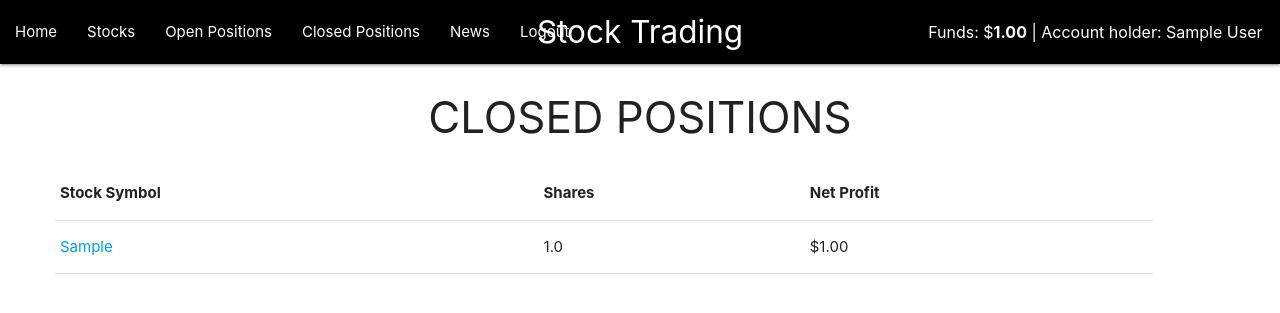
After one commit to zaid-ismail031/stock-trading-website, a Django app: page /close in a window 1280 px wide. The commit adds this page. Shown: the top 313 px of the page. Run offline with Django 3.2, Linux system fonts and the light colour scheme; a user stored in the database is signed in; tables that the repository leaves empty hold one stand-in row (values such as "Sample post").

```diff
--- a/shares/models.py
+++ b/shares/models.py
@@ -84,7 +84,7 @@ class Stocks(models.Model):
 
 class Open(models.Model):
     user = models.ForeignKey("Account", on_delete=models.CASCADE, related_name="open_positions")
-    stock_symbol = models.CharField(max_length=30, unique=True)
+    stock_symbol = models.CharField(max_length=30)
     shares = models.FloatField()
     position = models.DecimalField(max_digits=10000000000000, decimal_places=2)
     timestamp = models.DateTimeField(auto_now=True)
@@ -95,7 +95,7 @@ class Open(models.Model):
 
 class Closed(models.Model):
     user = models.ForeignKey("Account", on_delete=models.CASCADE, related_name="closed_positions")
-    stock_symbol = models.CharField(max_length=30, unique=True)
+    stock_symbol = models.CharField(max_length=30)
     shares = models.FloatField()
     gains = models.DecimalField(max_digits=10000000000000, decimal_places=2)
     timestamp = models.DateTimeField(auto_now=True)
--- /dev/null
+++ b/shares/static/shares/layout.js
@@ -0,0 +1,4 @@
+document.addEventListener('DOMContentLoaded', function() {
+    var elems = document.querySelectorAll('.sidenav');
+    var instances = M.Sidenav.init(elems, {});
+  });
--- /dev/null
+++ b/shares/templates/shares/close.html
@@ -0,0 +1,33 @@
+{% extends "shares/layout.html" %}
+{% load static %}
+
+{% block body %}
+    <div class="true-body">
+        <h3 id="openTitle">CLOSED POSITIONS</h3>
+
+        {% if hasClose %}
+        <table id="stock-table">
+            <thead>
+                <tr>
+                    <th>Stock Symbol</th>
+                    <th>Shares</th>
+                    <th>Net Profit</th>
+                </tr>
+            </thead>
+
+            <tbody>
+                {% for positions in closePositions %}
+                <tr>
+                    <td><a href="{% url 'stockinfo' positions.stock_symbol %}">{{ positions.stock_symbol }}</a></td>
+                    <td id="shares_{{ positions.stock_symbol }}">{{ positions.shares }}</td>
+                    <td>${{ positions.gains }}</td>
+                </tr>
+                {% endfor %}
+            </tbody>
+        </table>
+        {% else %}
+            <h3>You do not have any open positions</h3>
+        {% endif %}
+    </div>
+
+{% endblock %}
--- a/shares/templates/shares/layout.html
+++ b/shares/templates/shares/layout.html
@@ -7,6 +7,8 @@
     <link rel="stylesheet" href="https://cdnjs.cloudflare.com/ajax/libs/materialize/1.0.0/css/materialize.min.css">
     <link href="{% static 'shares/styles.css' %}" rel="stylesheet">
     {% block script %}
+    <script src="https://cdnjs.cloudflare.com/ajax/libs/materialize/1.0.0/js/materialize.min.js"></script>
+    <script src="{% static 'shares/layout.js' %}"></script>
     {% endblock %}
 </head>
 <body>
@@ -14,13 +16,14 @@
     <nav class="black">
         <div class="nav-wrapper">
           <a href="#" class="brand-logo center">Stock Trading</a>
+          <a href="#" data-target="mobile-demo" class="sidenav-trigger"><i class="material-icons">menu</i></a>
           <ul id="nav-mobile" class="left hide-on-med-and-down">
           {% if user.is_authenticated %}
-              <a href="#!" class="brand-logo right" id="username">Funds: $<b id="funds">{{ user.money }}</b> | Account holder: {{ user.first_name }} {{ user.last_name }}</a>
+            <a href="#!" class="brand-logo right" id="username">Funds: $<b id="funds">{{ user.money }}</b> | Account holder: {{ user.first_name }} {{ user.last_name }}</a>
             <li ><a href="{% url 'index' %}">Home</a></li>
             <li ><a href="{% url 'stocks' %}">Stocks</a></li>
             <li ><a href="{% url 'openPage' %}">Open Positions</a></li>
-            <li ><a href="{% url 'news' %}">Closed Positions</a></li>
+            <li ><a href="{% url 'closePage' %}">Closed Positions</a></li>
             <li ><a href="{% url 'news' %}">News</a></li>
             <li ><a href="{% url 'logout' %}">Logout</a></li>
           {% else %}
@@ -32,6 +35,22 @@
         </div>
     </nav>
 
+    <ul class="sidenav" id="mobile-demo">
+    {% if user.is_authenticated %}
+      <li ><a href="{% url 'index' %}">Home</a></li>
+      <li ><a href="{% url 'stocks' %}">Stocks</a></li>
+      <li ><a href="{% url 'openPage' %}">Open Positions</a></li>
+      <li ><a href="{% url 'closePage' %}">Closed Positions</a></li>
+      <li ><a href="{% url 'news' %}">News</a></li>
+      <li ><a href="{% url 'logout' %}">Logout</a></li>
+      <a href="#!" class="brand-logo right" id="username">Funds: $<b id="funds">{{ user.money }}</b> | Account holder: {{ user.first_name }} {{ user.last_name }}</a>
+    {% else %}
+      <li ><a href="{% url 'index' %}">Home</a></li>
+      <li ><a href="{% url 'login' %}">Login</a></li>
+      <li ><a href="{% url 'register' %}">Register</a></li>
+    {% endif %}
+    </ul>
+
     <div class="body">
         {% block body %}
         {% endblock %}
--- a/shares/templates/shares/news.html
+++ b/shares/templates/shares/news.html
@@ -1,7 +1,12 @@
 {% extends "shares/layout.html" %}
+{% load static %}
 
 {% block body %}
 <div class="true-body">
 
 </div>
 {% endblock %}
+
+{% block script %}
+    <script src="{% static 'shares/news.js' %}"></script>
+{% endblock %}
--- a/shares/templates/shares/stockinfo.html
+++ b/shares/templates/shares/stockinfo.html
@@ -40,6 +40,8 @@
         <br>
         <button type="button" class="btn" id="purchaseStock">Purchase</button>
     </form>
+
+    <div id="error"></div>
 </div>
 
 
--- a/shares/urls.py
+++ b/shares/urls.py
@@ -9,8 +9,9 @@ urlpatterns = [
     path("register", views.register, name="register"),
     path("", views.index, name="index"),
     path("open", views.openPage, name="openPage"),
+    path("close", views.closePage, name="closePage"),
+    path("news", views.news, name="news"),
 
-    path("news", views.news, name="news"),
     path("stocks", views.stocks, name="stocks"),
     path("stocks/<str:symbol>", views.stockinfo, name="stockinfo"),
     path("api/v1/open", views.open, name="open"),
--- a/shares/views.py
+++ b/shares/views.py
@@ -81,13 +81,6 @@ def register(request):
             })
         login(request, user)
 
-        # Create user's fields in Open and Closed models
-        #userOpen = Open.objects.create(user=request.user)
-        #userOpen.save()
-        #
-        #userClose = Closed.objects.create(user=request.user)
-        #userClose.save()
-
         return HttpResponseRedirect(reverse("index"))
     else:
         return render(request, "shares/register.html")
@@ -142,12 +135,12 @@ def openPage(request):
 def closePage(request):
     try:
         closePositions = Closed.objects.filter(user=request.user)
-        return render(request, "shares/closed.html", {
+        return render(request, "shares/close.html", {
             "hasClose": True,
             "closePositions": closePositions
         })
     except ObjectDoesNotExist:
-        return render(request, "shares/closed.html", {
+        return render(request, "shares/close.html", {
             "hasClose": False
         })
 
--- a/stocktrading/settings.py
+++ b/stocktrading/settings.py
@@ -25,7 +25,7 @@ SECRET_KEY = '&v^&wq3%3ptsls512y^$b19-zgpntlkx&27yo!%-!@x7#@9oi7'
 # SECURITY WARNING: don't run with debug turned on in production!
 DEBUG = True
 
-ALLOWED_HOSTS = []
+ALLOWED_HOSTS = ['*']
 
 
 # Application definition
```
Also changed, not shown: shares/static/shares/news.js (+66 -0 lines), shares/static/shares/stockinfo.js (+7 -0 lines), README.md, shares/migrations/0007_auto_20210302_0050.py (added).
